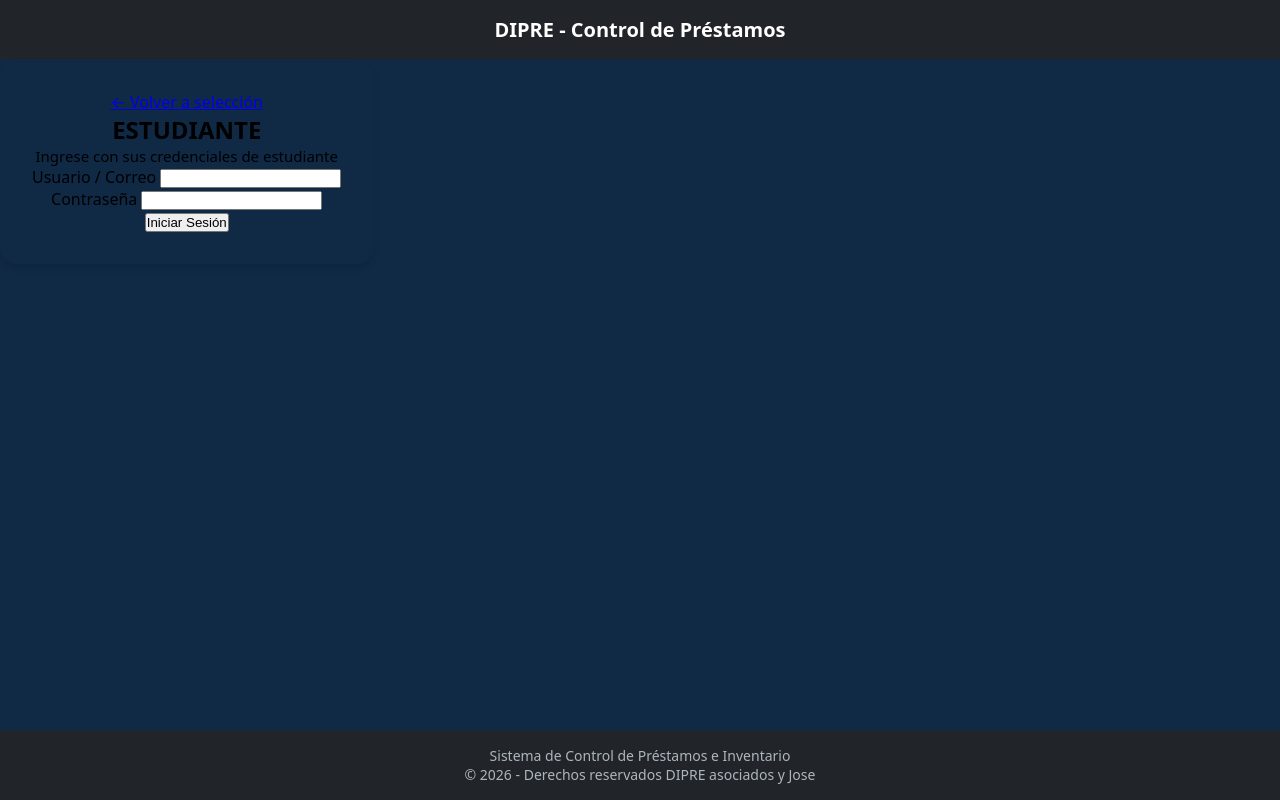
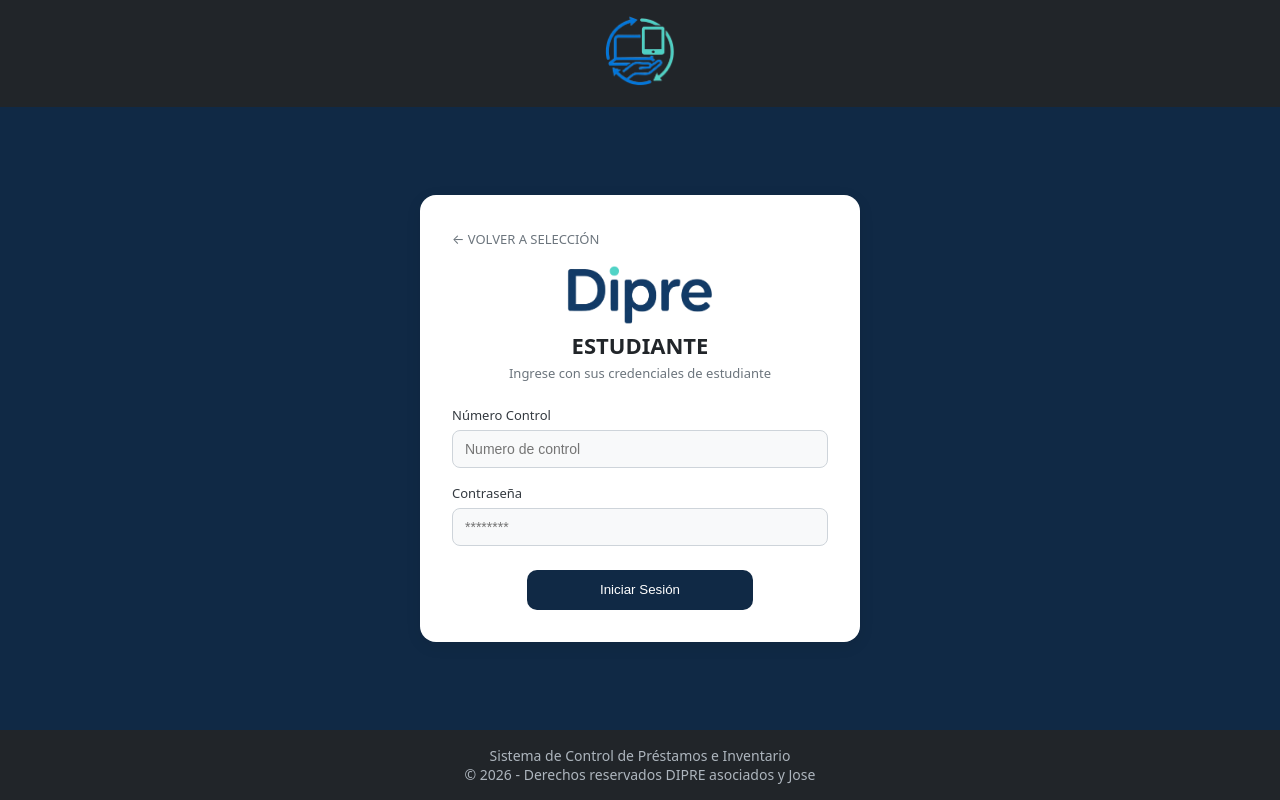
Before and after one commit to arce-miguel/DIPRE-GDP-2026, a Django app: page /login/ in a window 1280 px wide. Run offline with Django 5.2, Linux system fonts and the light colour scheme.

Commit message:
Se agregó diseño a login

```diff
--- a/project/static/gestion/css/styles.css
+++ b/project/static/gestion/css/styles.css
@@ -11,13 +11,17 @@ html, body {
     display: flex;
     flex-direction: column;
 }
-
+.logo-img{
+    width: 70px;
+    height: auto;
+}
 /* Layout general */
 .navbar-custom {
     background-color: #212529;
     color: #fff;
     padding: 16px;
     text-align: center;
+    align-items: center;
 }
 
 .navbar-brand {
@@ -27,11 +31,13 @@ html, body {
     font-weight: bold;
     display: inline-block;
 }
-
 .main-content {
     flex: 1;
     display: flex;
+    justify-content: center;
+    align-items: center;
 }
+
 
 .footer-custom {
     background-color: #212529;
@@ -123,3 +129,112 @@ html, body {
 
 
 /* PAL LOGIN */
+/* Contenedor general para centrar el módulo de acceso */
+.login-wrapper {
+    display: flex;
+    justify-content: center;
+    align-items: center;
+    padding: 20px;
+    width: 100%;
+}
+
+/* Tarjeta principal del formulario */
+.login-card {
+    background-color: #ffffff;
+    padding: 32px;
+    border-radius: 16px;
+    box-shadow: 0 4px 16px rgba(0, 0, 0, 0.08);
+    width: 100%;
+    max-width: 440px;
+    box-sizing: border-box;
+}
+
+/* Enlace de regreso */
+.login-back-box {
+    margin-bottom: 16px;
+}
+.login-img{
+    width: 150px;
+    height: auto;
+}
+.login-back-link {
+    text-decoration: none;
+    color: #6c757d;
+    font-size: 13px;
+
+    transition: background-color 0.3s, transform 0.3s;
+}
+
+.login-back-link:hover {
+    color: #000;
+}
+
+/* Encabezados */
+.login-title {
+    font-weight: 700;
+    color: #212529;
+    font-size: 22px;
+    margin: 0 0 4px 0;
+}
+
+.login-subtitle {
+    color: #6c757d;
+    font-size: 13px;
+    margin: 0 0 24px 0;
+}
+.login-title, .login-subtitle, .login-submit-btn-class, .login-img-box{
+    text-align: center;
+}
+
+/* Grupos de campos de formulario */
+.login-input-group {
+    margin-bottom: 16px;
+}
+
+.login-input-group label {
+    display: block;
+    font-size: 13px;
+    font-weight: 500;
+    color: #343a40;
+    margin-bottom: 6px;
+}
+
+.login-input-group input {
+    width: 100%;
+    padding: 10px 12px;
+    border: 1px solid #ced4da;
+    border-radius: 8px;
+    font-size: 14px;
+    box-sizing: border-box;
+    background-color: #f8f9fa;
+}
+
+.login-input-group input:focus {
+    outline: none;
+    border-color: #102945; /* Coincide con tu azul institucional */
+    background-color: #ffffff;
+}
+
+/* Botón de acción principal */
+.login-submit-btn {
+    width: 60%;
+    height: 40px;
+    padding: 12px;
+    background-color: #102945;
+    color: #ffffff;
+    border: none;
+    border-radius: 10px;
+
+    cursor: pointer;
+    transition: background-color 0.3s, transform 0.3s;
+    margin-top: 8px;
+}
+
+.login-submit-btn:hover {
+    background-color: #0b1d35;
+    transform: scale(1.05);
+}
+.uspas:focus {
+    outline: none;
+    border: 2px solid #e35b29;
+}
--- a/project/templates/gestion/base.html
+++ b/project/templates/gestion/base.html
@@ -9,9 +9,9 @@
     <link rel="icon" href="{% static 'gestion/images/icon.ico' %}" type="image/x-icon">
 </head>
 <body>
-    <nav class="navbar-custom">
+    <nav class="navbar-custom" href="{% url 'index'} %">
         <div>
-            <a class="navbar-brand" href="{% url 'index' %}">DIPRE - Control de Préstamos</a>
+            <img src="{% static 'gestion/images/LogoDipre.png' %}" alt="LOGO" class="logo-img">
         </div>
     </nav>
 
--- a/project/templates/gestion/login.html
+++ b/project/templates/gestion/login.html
@@ -1,32 +1,37 @@
 {% extends 'gestion/base.html' %}
-
+{% load static %}
 {% block title %}{{ titulo_login }}{% endblock %}
 
 {% block content %}
-<div class="row justify-content-center mt-5">
-    <div class="col-md-5">
-        <div class="card shadow-sm border-0 p-4 rounded-4 bg-white">
-            <div class="mb-3">
-                <a href="{% url 'index' %}" class="text-decoration-none text-muted small">← Volver a selección</a>
+<div class="login-wrapper">
+    <div class="login-card">
+        <div class="login-back-box">
+            <a href="{% url 'index' %}" class="login-back-link">← VOLVER A SELECCIÓN</a>
+        </div>
+        <div class="login-img-box">
+            <img src="{% static 'gestion/images/Dipre.png' %}" class="login-img">
+        </div>
+
+        <h2 class="login-title">{{ titulo_login }}</h2>
+        <p class="login-subtitle">{{ subtitulo }}</p>
+
+        <form method="post">
+            {% csrf_token %}
+            <div class="login-input-group">
+                <label>Número Control</label>
+                <input class="uspas" type="text" id="username" name="username" placeholder="Numero de control" required />
             </div>
 
-            <h2 class="fw-bold text-dark mb-1">{{ titulo_login }}</h2>
-            <p class="text-muted small mb-4">{{ subtitulo }}</p>
+            <div class="login-input-group">
+                <label>Contraseña</label>
+                <input class="uspas" type="password" id="password" name="password" placeholder="********" required />
+            </div>
+            <div class="login-submit-btn-class">
+                <button type="submit" class="login-submit-btn">Iniciar Sesión</button>
+            </div>
 
-            <form method="post">
-                {% csrf_token %}
-                <div class="mb-3">
-                    <label class="form-label">Usuario / Correo</label>
-                    <input type="text" name="username" class="form-control" required>
-                </div>
-                <div class="mb-3">
-                    <label class="form-label">Contraseña</label>
-                    <input type="password" name="password" class="form-control" required>
-                </div>
-                <button type="submit" class="btn btn-primary w-100 py-2 fw-semibold">Iniciar Sesión</button>
-            </form>
-
-        </div>
+        </form>
     </div>
 </div>
+
 {% endblock %}
```
Also changed, not shown: project/static/gestion/images/Dipre.png (added), project/static/gestion/images/DipreSF.png (added), project/static/gestion/images/LogoDipre.ico (added), project/static/gestion/images/LogoDipre.png (added).
